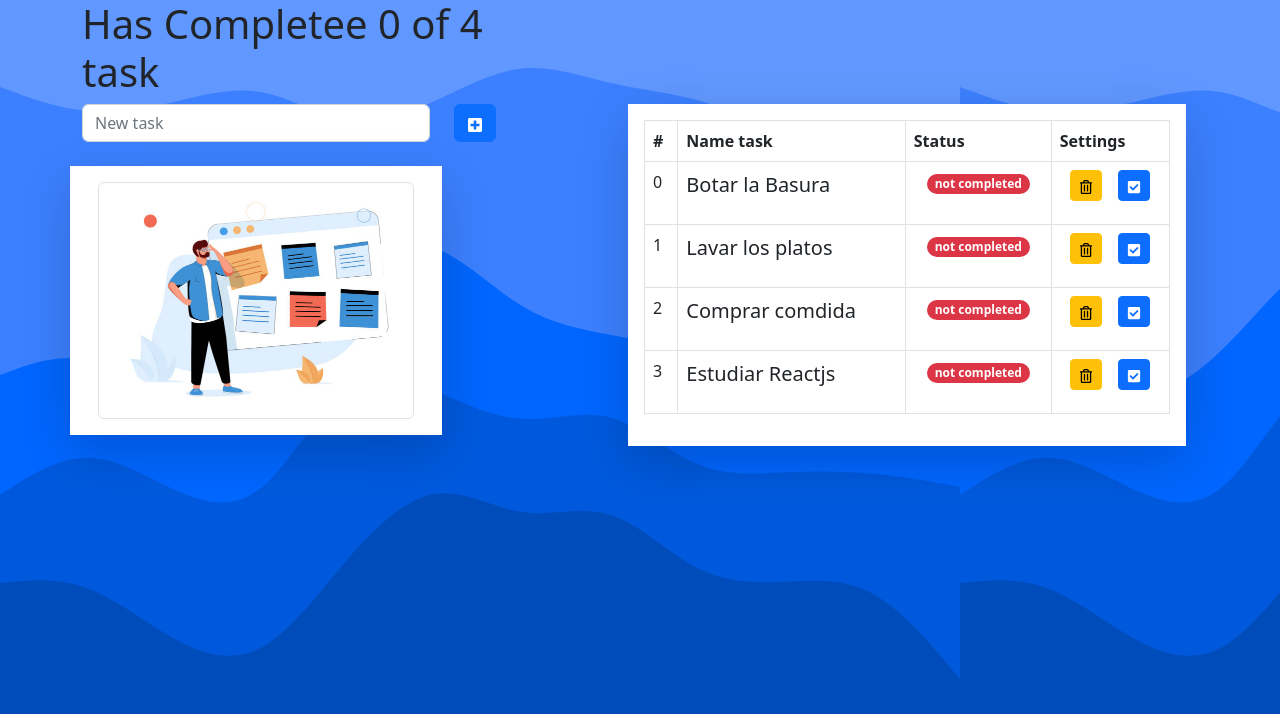
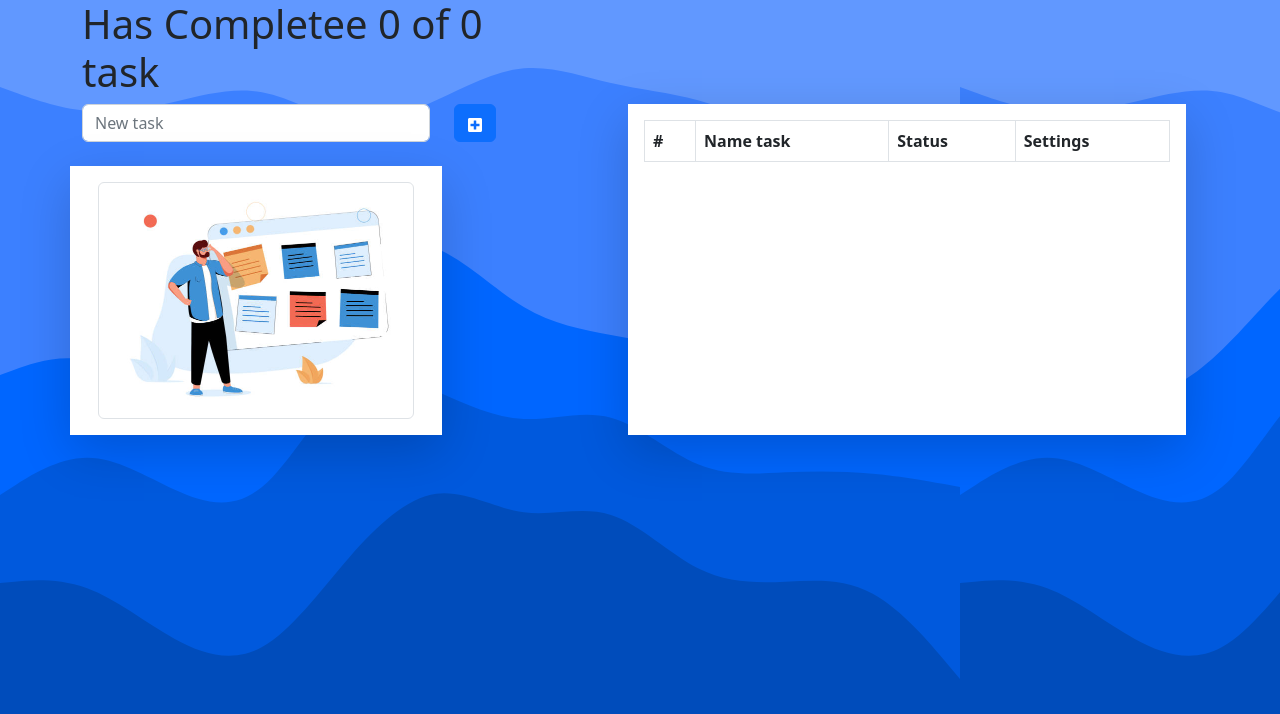
Before and after one commit to Misterdev19/Todo-React-, a React (Create React App) app: page / in a window 1280 px wide. Shown: the top 714 px of the page. Built offline with nearby package versions, Linux system fonts and the light colour scheme.

Commit message:
custumer hook and local Strorange

```diff
--- a/src/App.js
+++ b/src/App.js
@@ -1,60 +1,77 @@
 import React from "react";
 import { useState } from "react";
-import { TodoCounter } from './components/TodoCounter';
-import { TodoItem } from './components/TodoItem';
-import { TodoList } from './components/TodoList';
-import { TodoSearch } from './components/TodoSearch';
-import { CreatTodoButton } from './components/CreatTodoButton';
-import urlImg from './img/logo.jpg';
-import { Table } from 'reactstrap';
-import './asset/css/styles.css';
+import { TodoCounter } from "./components/TodoCounter";
+import { TodoItem } from "./components/TodoItem";
+import { TodoList } from "./components/TodoList";
+import { TodoSearch } from "./components/TodoSearch";
+import { CreatTodoButton } from "./components/CreatTodoButton";
+import urlImg from "./img/logo.jpg";
+import { Table } from "reactstrap";
+import "./asset/css/styles.css";
 
-const defaulTodos = [
-  { text: 'Botar la Basura', completed: false },
-  { text: 'Lavar los platos', completed: false },
-  { text: 'Comprar comdida', completed: false },
-  { text: 'Estudiar Reactjs', completed: false }
-]
+// const defaulTodos = [
+//   { text: "Botar la Basura", completed: false },
+//   { text: "Lavar los platos", completed: false },
+//   { text: "Comprar comdida", completed: false },
+//   { text: "Estudiar Reactjs", completed: false }
+// ];
+function useLocalStorange(itemName, initialValue) {
+  const localStorangItem = localStorage.getItem(itemName);
+  let parsedItem;
+
+  if (!localStorangItem) {
+    localStorage.setItem(itemName, JSON.stringify(initialValue));
+    parsedItem = initialValue;
+  } else {
+    parsedItem = JSON.parse(localStorangItem);
+  }
+
+  const [item, setItem] = useState(parsedItem);
+  //connection between localStorange and the status
+  const saveItem = (newTItem) => {
+    const stringiTItem = JSON.stringify(newTItem);
+    localStorage.setItem(itemName, stringiTItem);
+    setItem(newTItem);
+  };
+  return [item, saveItem];
+}
 
 function App() {
+  const [todos, saveTodo] = useLocalStorange("TODOS_V1", []);
+  const [searchValue, setSearchValue] = useState("");
 
-  const [todos, setTodo] = useState(defaulTodos);
-  const [searchValue, setSearchValue] = useState('');
-
-  const completedTodos = todos.filter(todo => !!todo.completed);
+  const completedTodos = todos.filter((todo) => !!todo.completed);
 
   let todoFilter = todos;
 
   if (searchValue.length > 2) {
-    todoFilter = todos.filter(todo => todo.text.toLocaleLowerCase().indexOf(searchValue.toLowerCase()) > -1);
+    todoFilter = todos.filter(
+      (todo) =>
+        todo.text.toLocaleLowerCase().indexOf(searchValue.toLowerCase()) > -1
+    );
   }
 
   const totalTodos = todos.length;
-
   //Function for  change status of  task
   const completedTask = (text) => {
-    let indexTask = todos.findIndex(todo => todo.text === text);
+    let indexTask = todos.findIndex((todo) => todo.text === text);
     const newTodos = [...todos];
     newTodos[indexTask].completed = true;
-    setTodo(newTodos);
-  }
+    saveTodo(newTodos);
+  };
   //Fuction for delete task
   const deleteTask = (text) => {
-    let indexTask = todos.findIndex(todo => todo.text === text);
+    let indexTask = todos.findIndex((todo) => todo.text === text);
     const newTodos = [...todos];
     newTodos.splice(indexTask, 1);
-    setTodo(newTodos);
-  }
-
+    saveTodo(newTodos);
+  };
 
   return (
     <div className="container con">
       <div className="row">
         <div className="col-sm-5">
-          <TodoCounter
-            total={totalTodos}
-            completed={completedTodos}
-          />
+          <TodoCounter total={totalTodos} completed={completedTodos} />
         </div>
         <div className="row">
           <div className="col-sm-4">
@@ -76,39 +93,33 @@ function App() {
             <Table bordered hover>
               <thead>
                 <tr>
-                  <th>
-                    #
-                  </th>
-                  <th>
-                    Name task
-                  </th>
-                  <th>
-                    Status
-                  </th>
-                  <th>
-                    Settings
-                  </th>
+                  <th>#</th>
+                  <th>Name task</th>
+                  <th>Status</th>
+                  <th>Settings</th>
                 </tr>
               </thead>
               <tbody>
                 <TodoList>
-                  {todoFilter.map((todo, index) =>
+                  {todoFilter.map((todo, index) => (
                     <TodoItem
                       key={todo.text}
                       text={todo.text}
                       st={todo.completed}
                       id={index}
-                      onComplete={() => { completedTask(todo.text) }}
+                      onComplete={() => {
+                        completedTask(todo.text);
+                      }}
                       onDelete={() => deleteTask(todo.text)}
-                       />
-                  )}
+                    />
+                  ))}
                 </TodoList>
               </tbody>
             </Table>
           </div>
         </div>
       </div>
-    </div >
+    </div>
   );
 }
 export default App;
```
